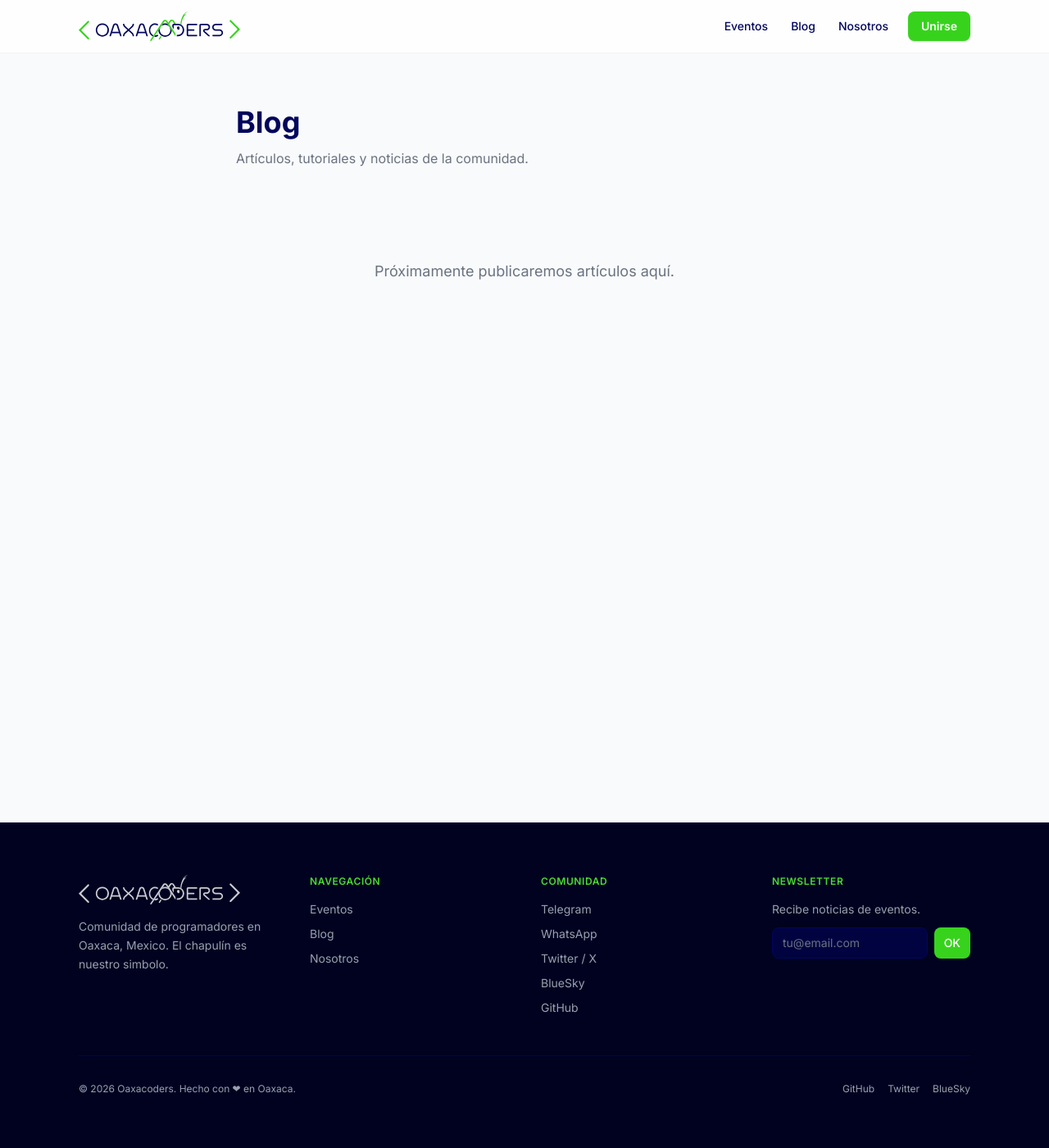
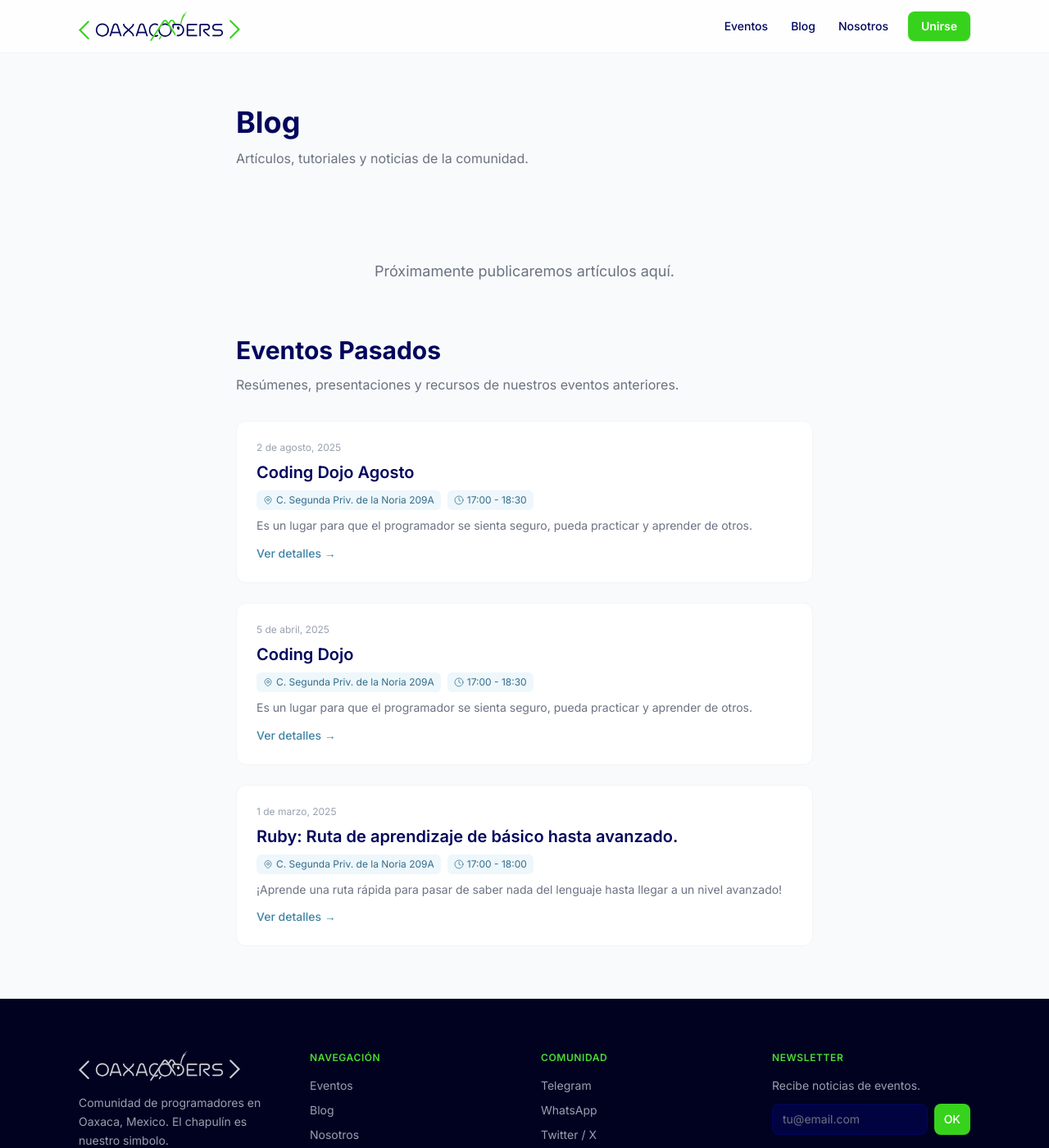
Before and after one commit to oaxacoders/oaxacoders.github.io, a Jekyll site: the page built from pages/blog.md, in a window 1280 px wide and 1400 px high. Shown: the whole window at 82% size. Built offline with Jekyll 4.4.1, drawn with Linux system fonts in a browser that asks for light colours.

Commit message:
Add past events to the blog

```diff
--- a/Gemfile
+++ b/Gemfile
@@ -7,3 +7,5 @@ gem "jekyll-sitemap", "~> 1.4"
 
 # Social media (Phase 3)
 gem "x", "~> 0.14"
+
+gem "openssl", "3.3.1"
--- a/_layouts/default.html
+++ b/_layouts/default.html
@@ -46,6 +46,41 @@
         --color-teal-800: #224860;
         --color-teal-900: #1c3c52;
       }
+
+      .prose h2 {
+        font-size: var(--text-xl);
+        line-height: var(--text-xl--line-height);
+        font-weight: 700;
+        color: var(--color-navy-700);
+        margin-top: 2rem;
+        margin-bottom: 0.75rem;
+      }
+      .prose h3 {
+        font-size: var(--text-lg);
+        line-height: var(--text-lg--line-height);
+        font-weight: 600;
+        color: var(--color-navy-700);
+        margin-top: 1.5rem;
+        margin-bottom: 0.5rem;
+      }
+      .prose p {
+        margin-bottom: 1rem;
+        text-align: justify;
+      }
+      .prose a {
+        color: var(--color-teal-500);
+        text-decoration: underline;
+      }
+      .prose a:hover {
+        color: var(--color-teal-600);
+      }
+      .prose ul, .prose ol {
+        padding-left: 1.5rem;
+        margin-bottom: 1rem;
+      }
+      .prose ul { list-style-type: disc; }
+      .prose ol { list-style-type: decimal; }
+      .prose li { margin-bottom: 0.25rem; }
     </style>
     <link rel="apple-touch-icon" sizes="180x180" href="/apple-touch-icon.png" />
     <link rel="icon" type="image/png" sizes="32x32" href="/favicon-32x32.png" />
--- /dev/null
+++ b/_posts/2025-03-01-ruby-ruta-de-aprendizaje-de-bsico-hasta-avanzado.md
@@ -0,0 +1,26 @@
+---
+layout: evento-pasado
+published: true
+title: 'Ruby: Ruta de aprendizaje de básico hasta avanzado.'
+date: '2025-03-01'
+date_display: 1 de marzo, 2025
+time_display: 17:00 - 18:00
+venue: C. Segunda Priv. de la Noria 209A
+venue_address: 209A Calle Segunda Privada de la Noria, Oaxaca de Juárez, OAX 68083
+eventbrite_url: https://www.eventbrite.com.mx/e/ruby-ruta-de-aprendizaje-de-basico-hasta-avanzado-tickets-1256768481359
+category: eventos-pasados
+slides_url: 'https://docs.google.com/presentation/d/e/2PACX-1vRtjmrKnyQrwyfFA9sKr2EUNPKTGZM3giVeuQ93cj8p2-MGDFbWKw8aBtsiuO-5C8MnmzejkU4yJaca/embed'
+slides_type: 'google-slides'
+fotos: []
+recursos:
+  - titulo: Repositorio con el Diagrama
+    url: https://github.com/thotmx/ruby_learning_path
+---
+
+¡Aprende una ruta rápida para pasar de saber nada del lenguaje hasta llegar a un nivel avanzado!
+
+## Descripción
+
+En la presentación abordamos un plan de aprendizaje para dominar Ruby, desde los fundamentos básicos hasta conceptos avanzados. Cubrimos temas como sintaxis, estructuras de datos, programación orientada a objetos, manejo de errores, y mejores prácticas. Además, compartimos recursos útiles para seguir aprendiendo y mejorar tus habilidades en Ruby.
+
+Para mostrar los detalles de la ruta de aprendizaje generé un diagrama que se encuentra en este repositorio: [Ruby Learning Path](https://github.com/thotmx/ruby_learning_path)
--- /dev/null
+++ b/_posts/2025-04-05-coding-dojo.md
@@ -0,0 +1,28 @@
+---
+layout: evento-pasado
+published: true
+title: Coding Dojo
+date: '2025-04-05'
+date_display: 5 de abril, 2025
+time_display: 17:00 - 18:30
+venue: C. Segunda Priv. de la Noria 209A
+venue_address: 209A Calle Segunda Privada de la Noria, Oaxaca de Juárez, OAX 68083
+eventbrite_url: https://www.eventbrite.com.mx/e/coding-dojo-tickets-1309522058729
+category: eventos-pasados
+slides_url: 'https://docs.google.com/presentation/d/e/2PACX-1vT1G3y5JOnJgQU2Irm9HoyWr3Sw2MShL41igbk5xjBBMdLd022bXGeFwlkkDB5oFdAHFhFGJ84F0mnH/embed'
+slides_type: 'google-slides'
+fotos:
+  - url: /assets/images/eventos/coding-dojo/coding-dojo-1.png
+    alt: Coding Dojo
+  - url: /assets/images/eventos/coding-dojo/coding-dojo-2.jpg
+    alt: Coding Dojo
+recursos: []
+---
+
+Es un lugar para que el programador se sienta seguro, pueda practicar y aprender de otros.
+
+## Descripción
+
+En la comunidad de Oaxacoders, realizamos coding dojos para practicas diferentes a través de "Katas". Estas son ejercicios de programación que se pueden resolver en un tiempo determinado, generalmente entre 30 minutos y una hora. El objetivo es fomentar el aprendizaje colaborativo, la mejora de habilidades de codificación y la resolución de problemas en un ambiente amigable y sin presión. Durante el coding dojo, los participantes trabajan juntos para encontrar soluciones a los desafíos propuestos, compartiendo conocimientos y aprendiendo unos de otros. Es una excelente oportunidad para practicar nuevas técnicas, explorar diferentes enfoques y fortalecer la comunidad de programadores en Oaxaca.
+
+Principalmente buscamos enfocarnos en técnicas como: Pair Programming y Test-Driven Development (TDD).
--- /dev/null
+++ b/_posts/2025-08-02-coding-dojo-agosto.md
@@ -0,0 +1,28 @@
+---
+layout: evento-pasado
+published: true
+title: Coding Dojo Agosto
+date: '2025-08-02'
+date_display: 2 de agosto, 2025
+time_display: 17:00 - 18:30
+venue: C. Segunda Priv. de la Noria 209A
+venue_address: 209A Calle Segunda Privada de la Noria, Oaxaca de Juárez, OAX 68083
+eventbrite_url: https://www.eventbrite.com.mx/e/coding-dojo-agosto-tickets-1553117128139
+category: eventos-pasados
+slides_url: 'https://docs.google.com/presentation/d/e/2PACX-1vT1G3y5JOnJgQU2Irm9HoyWr3Sw2MShL41igbk5xjBBMdLd022bXGeFwlkkDB5oFdAHFhFGJ84F0mnH/embed'
+slides_type: 'google-slides'
+fotos:
+  - url: /assets/images/eventos/coding-dojo/coding-dojo-1.png
+    alt: Coding Dojo
+  - url: /assets/images/eventos/coding-dojo/coding-dojo-2.jpg
+    alt: Coding Dojo
+recursos: []
+---
+
+Es un lugar para que el programador se sienta seguro, pueda practicar y aprender de otros.
+
+## Descripción
+
+En la comunidad de Oaxacoders, realizamos coding dojos para practicas diferentes a través de "Katas". Estas son ejercicios de programación que se pueden resolver en un tiempo determinado, generalmente entre 30 minutos y una hora. El objetivo es fomentar el aprendizaje colaborativo, la mejora de habilidades de codificación y la resolución de problemas en un ambiente amigable y sin presión. Durante el coding dojo, los participantes trabajan juntos para encontrar soluciones a los desafíos propuestos, compartiendo conocimientos y aprendiendo unos de otros. Es una excelente oportunidad para practicar nuevas técnicas, explorar diferentes enfoques y fortalecer la comunidad de programadores en Oaxaca.
+
+Principalmente buscamos enfocarnos en técnicas como: Pair Programming y Test-Driven Development (TDD).
--- a/pages/blog.md
+++ b/pages/blog.md
@@ -39,7 +39,7 @@ permalink: /blog/
     <div class="space-y-6">
       {% for post in eventos_pasados %}
         <a href="{{ post.url }}" class="group block bg-white rounded-xl border border-gray-100 p-6 hover:border-teal-200 hover:shadow-lg hover:shadow-teal-100/50 transition-all duration-200">
-          <p class="text-xs text-gray-400 mb-2">{{ post.date_display | default: post.date | date: "%d de %B, %Y" }}</p>
+          <p class="text-xs text-gray-400 mb-2">{% if post.date_display %}{{ post.date_display }}{% else %}{{ post.date | date: "%d de %B, %Y" }}{% endif %}</p>
           <h2 class="text-xl font-semibold text-navy-700 group-hover:text-teal-500 transition-colors mb-2">{{ post.title }}</h2>
           <div class="flex flex-wrap gap-2 mb-2">
             {% if post.venue %}
```
Also changed, not shown: _posts/2025-05-03-kernel-self-protection-project.md (added, +20 -0 lines), _posts/2025-06-07-coding-dojo.md (added, +20 -0 lines), _posts/2025-07-05-coding-dojo-julio.md (added, +20 -0 lines), _posts/2025-09-06-adquiriendo-experiencia-antes-de-salir-de-la-carrera.md (added, +20 -0 lines), _posts/2025-11-22-internet-in-a-box-llega-a-android-en-modo-desarrollador.md (added, +20 -0 lines), _posts/2026-01-17-arma-tu-arcade-retro-con-software-libre.md (added, +20 -0 lines), scripts/generate_past_event_posts.rb (+7 -27 lines), Gemfile.lock, assets/images/eventos/coding-dojo/coding-dojo-2.jpg (added), 1 other file.
